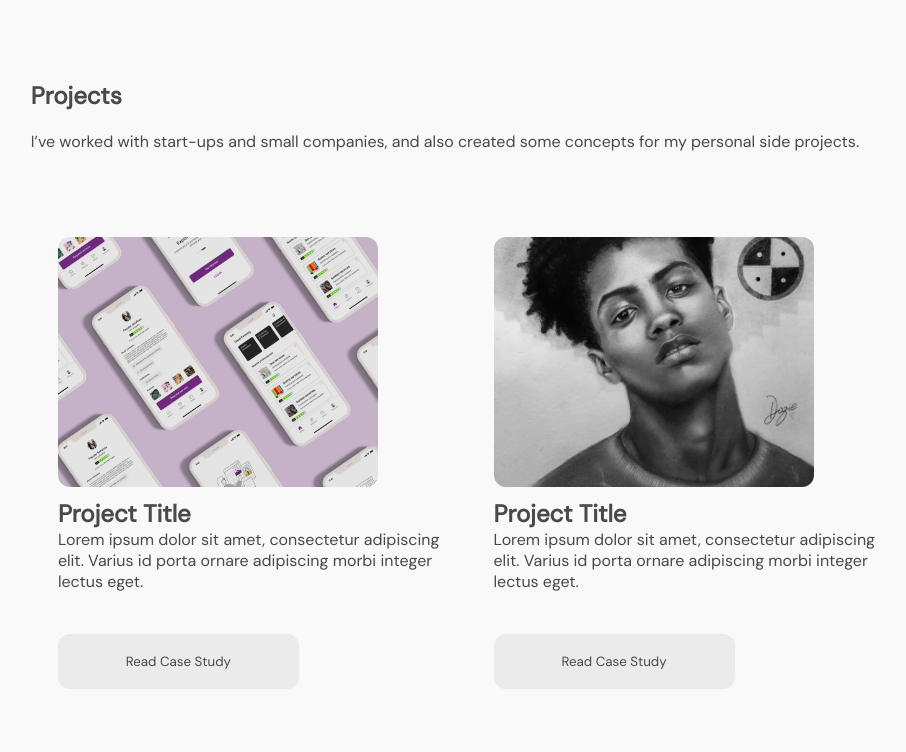
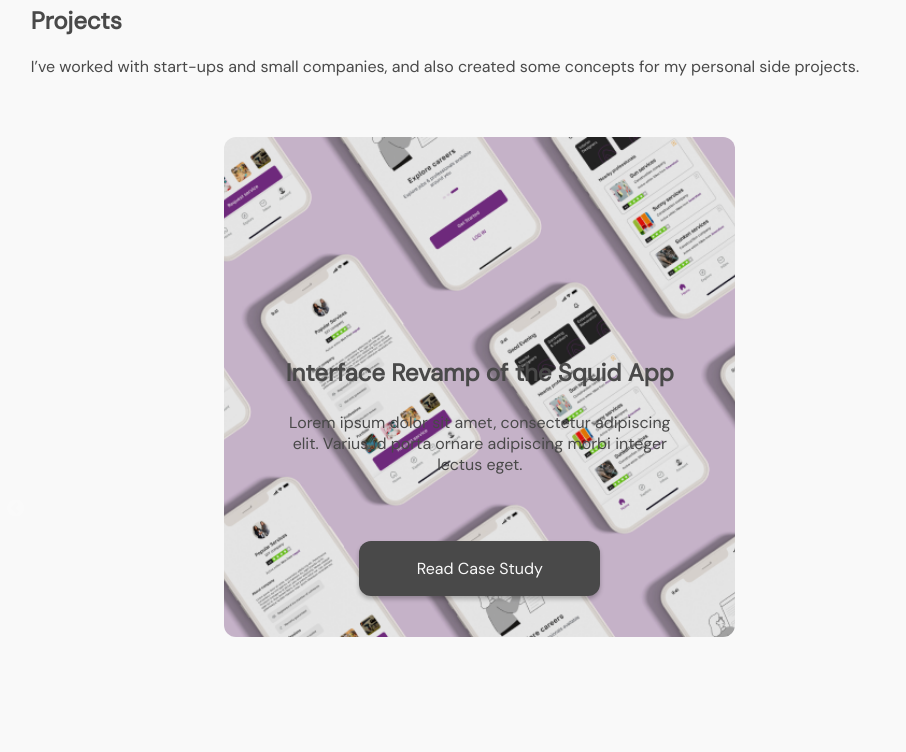
Before and after one commit to Kizito007/for-dozie, a React (Vite) app: page / in a window 1280 px wide. Shown: the part 2220-2972 px from the top of the page, without its empty margins (160-1066 px from the left). Built offline with nearby package versions, Linux system fonts and the light colour scheme.

Commit message:
working on carousel

```diff
--- a/package.json
+++ b/package.json
@@ -21,7 +21,9 @@
     "react-router": "^6.3.0",
     "react-router-dom": "^6.3.0",
     "react-scrollspy-nav": "^1.2.4",
+    "react-slick": "^0.29.0",
     "react-transition-group": "^4.4.2",
+    "slick-carousel": "^1.8.1",
     "styled-components": "^5.3.5",
     "swiper": "^8.2.4"
   },
--- a/src/components/screens/HomeScreen.jsx
+++ b/src/components/screens/HomeScreen.jsx
@@ -5,6 +5,7 @@
 import p1 from "./p1.png"
 import goodes from "./goodes.png"
 import humandes from "./humandes.png"
+import squidbg from "./squidbg.png"
 // import arrow4 from "./arrow4.svg"
 import hr from "./hr.svg"
 import Peace from "./Peace.svg"
@@ -13,15 +14,55 @@
 import Footer from '../layouts/Footer'
 import { Link } from 'react-router-dom'
 import { Zoom } from 'react-reveal';
-// import { Swiper, SwiperSlide } from 'swiper/react';
-// import { Autoplay, Pagination, Navigation } from "swiper";
+import ScrollspyNav from "react-scrollspy-nav";
+import { Swiper, SwiperSlide } from 'swiper/react';
+import { Parallax, Pagination, Navigation } from "swiper";
 import 'swiper/css';
 import "swiper/css/pagination";
 import "swiper/css/navigation";
-import ScrollspyNav from "react-scrollspy-nav";
+import Slider from "react-slick";
+import "slick-carousel/slick/slick.css";
+import "slick-carousel/slick/slick-theme.css";
 
 const HomeScreen = () => {
+
+  const settings = {
+    dots: true,
+    infinite: false,
+    speed: 500,
+    slidesToShow: 2,
+    slidesToScroll: 2,
+    initialSlide: 0,
+    responsive: [
+      {
+        breakpoint: 1350,
+        settings: {
+          slidesToShow: 1,
+          slidesToScroll: 1,
+          // infinite: true,
+          dots: true
+        }
+      },
+      {
+        breakpoint: 600,
+        settings: {
+          slidesToShow: 1,
+          slidesToScroll: 1,
+          initialSlide: 3
+        }
+      },
+      {
+        breakpoint: 480,
+        settings: {
+          slidesToShow: 1,
+          slidesToScroll: 1
+        }
+      }
+    ]
+  };
+
   return (
+
     <div className='home'>
       <div className='invincible'>
         <h1>Good design is invincible.</h1>
@@ -34,9 +75,9 @@
             Hi, I'm Nwaka Dozie. <br/>
             A <span style={{color: "#f50000"}} >product designer</span>  & <span style={{color: "#f5b500"}}>visual artist</span>.
         </h2> <br/>
-        <p className='intro-text' style={{ margin: "50px 0" }}>
+        <p className='intro-text'>
           With over 3 years experience conceptualizing<br/> and
-          crafting digital products,helping<br/> businesses and
+          crafting digital products,helping businesses and
           non-profits expand their capacity for impact.
         </p>
         <ScrollspyNav
@@ -101,90 +142,63 @@
           I’ve worked with start-ups and small companies, and also
           created some concepts for my personal side projects.
         </p>
-        <div className='projectdivv'>
-          <div className='project'>
-            <div><img src={p1} className=""/></div>
-
-            <div className='text'>
-              <h2>Project Title</h2>
+        <Slider {...settings}>
+        <div className='card'>
+          <div className='card-top'>
+            <img src={p1} className="parallax-bg"/>
+          </div>
+          <div className='card-bottom'>
+          <h2>Interface Revamp of the Squid App</h2>
               <p>
                 Lorem ipsum dolor sit amet, consectetur adipiscing <br/>
                 elit. Varius id porta ornare adipiscing morbi integer <br/>
                 lectus eget.
               </p><br /><br />
               <Link to="/case-study/1">
-                <button>
+                <button className='intro-btn'>
                   Read Case Study
                 </button>
               </Link>
-            </div>
-          </div><br/><br/><br/>
-          <div className='project'>
-            <div><img src={art1} className=""/></div>
-
-            <div className='text'>
-              <h2>Project Title</h2>
+          </div>
+        </div>
+        <div className='card'>
+          <div className='card-top'>
+            <img src={p1} className="parallax-bg"/>
+          </div>
+          <div className='card-bottom'>
+          <h2>Project Title2</h2>
               <p>
                 Lorem ipsum dolor sit amet, consectetur adipiscing <br/>
                 elit. Varius id porta ornare adipiscing morbi integer <br/>
                 lectus eget.
               </p><br /><br />
               <Link to="/case-study/1">
-                <button>
+                <button className='intro-btn'>
                   Read Case Study
                 </button>
               </Link>
-            </div>
-          </div><br/><br/><br/>
-          <div className='project'>
-            <div><img src={art1} className=""/></div>
-
-            <div className='text'>
-              <h2>Project Title</h2>
+          </div>
+        </div>
+        <div className='card'>
+          <div className='card-top'>
+            <img src={p1} className="parallax-bg"/>
+          </div>
+          <div className='card-bottom'>
+          <h2>Project Title3</h2>
               <p>
                 Lorem ipsum dolor sit amet, consectetur adipiscing <br/>
                 elit. Varius id porta ornare adipiscing morbi integer <br/>
                 lectus eget.
               </p><br /><br />
               <Link to="/case-study/1">
-                <button>
+                <button className='intro-btn'>
                   Read Case Study
                 </button>
               </Link>
-            </div>
           </div>
-        </div><br/><br/>
-        {/* <Swiper
-          spaceBetween={50}
-          slidesPerView={2}
-          // onSlideChange={() => console.log('slide change')}
-          // onSwiper={(swiper) => console.log(swiper)}
-          autoplay={{
-            delay: 2500,
-            disableOnInteraction: false,
-          }}
-          pagination={{
-            clickable: true,
-          }}
-          navigation={true}
-          modules={[Autoplay, Pagination, Navigation]}
-          className="mySwiper"
-        >
-          <SwiperSlide>
-            <img src={art1} className=""/>
-            <h2>Slide 1</h2>
-          </SwiperSlide>
-          <SwiperSlide>
-            <img src={art1} className=""/>
-            <h2>Slide 2</h2>
-          </SwiperSlide>
-          <SwiperSlide>
-            <img src={art1} className=""/>
-            <h2>Slide 3</h2>
-          </SwiperSlide>
-          ...
-        </Swiper> */}
-      </div><br/><br/><br /><br /><br />
+        </div>
+        </Slider>
+      </div>
       <img style={{width: "100%"}} src={hr} />
       <Contact />
       <Footer />
--- a/src/components/screens/screens.css
+++ b/src/components/screens/screens.css
@@ -66,6 +66,9 @@
     border-radius: 235px;
     z-index: -1;
 }
+.intro-text {
+    margin-bottom: 25px;
+}
 /* @media only screen and (min-width: 1582px) {
     .intro-img {
         top: 630px;
@@ -119,6 +122,7 @@
     }
     .intro-text {
         text-align: center;
+        margin: 50px 0;
     }
     .text-head {
         text-align: center;
@@ -224,6 +228,40 @@
     background: #EEEEEE;
     border-radius: 12px;
 }
+.parallax-bg {
+    width: 450px;
+    height: 500px;
+    border-radius: 12px;
+    z-index: -1;
+    object-fit: cover;
+}
+.slick-slide > div {
+    margin: 0 -10px;
+}
+.slick-list{
+    margin: -10px;
+}
+.card {
+    margin: 0 25px;
+    background: inherit;
+    border-radius: 12px;
+    overflow: hidden;
+}
+.card-bottom {
+    position: relative;
+    width: 455px;
+    bottom: 280px;
+    text-align: center;
+}
+.card p {
+    margin: 24px 0;
+}
+ul.slick-dots {
+    bottom: 100px;
+}
+/* ul.slick-prev, .slick-next {
+    background: url("./rightcircle.svg");
+} */
 @media only screen and (max-width: 925px){
     .artbg {
         display: grid;
@@ -241,6 +279,23 @@
     .art {
         width: 300px;
         height: 290px;
+    }
+}
+@media only screen and (max-width: 1350px) {
+    .parallax-bg {
+        width: 511px;
+        height: 500px;
+        border-radius: 12px;
+        z-index: -1;
+        object-fit: cover;
+        margin: 0 auto;
+    }
+    .card {
+        margin: 0;
+    }
+    .card-bottom {
+        text-align: center;
+        width: unset;
     }
 }
 .project {
--- a/src/global.js
+++ b/src/global.js
@@ -39,6 +39,9 @@
     top: ${({ theme }) => theme.top};
     right: ${({ theme }) => theme.right};
   }
+  ul.slick-dots li button:before {
+    color: ${({ theme }) => theme.text};
+  }
   @media screen and (max-width: 925px) {
     .img-icon {
         position: unset;
```
Also changed, not shown: src/components/screens/rightcircle.svg (added), 1 other file (tests, documents, lock files or other folders).
